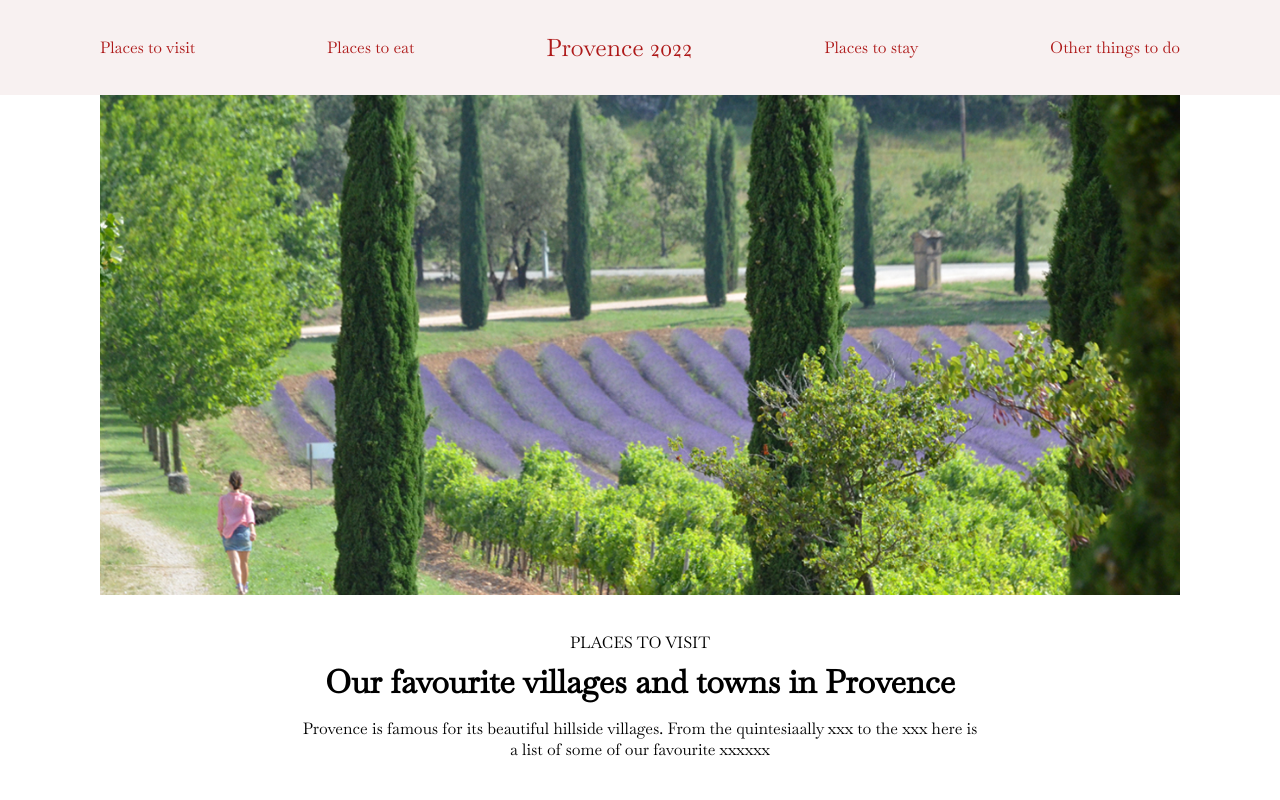
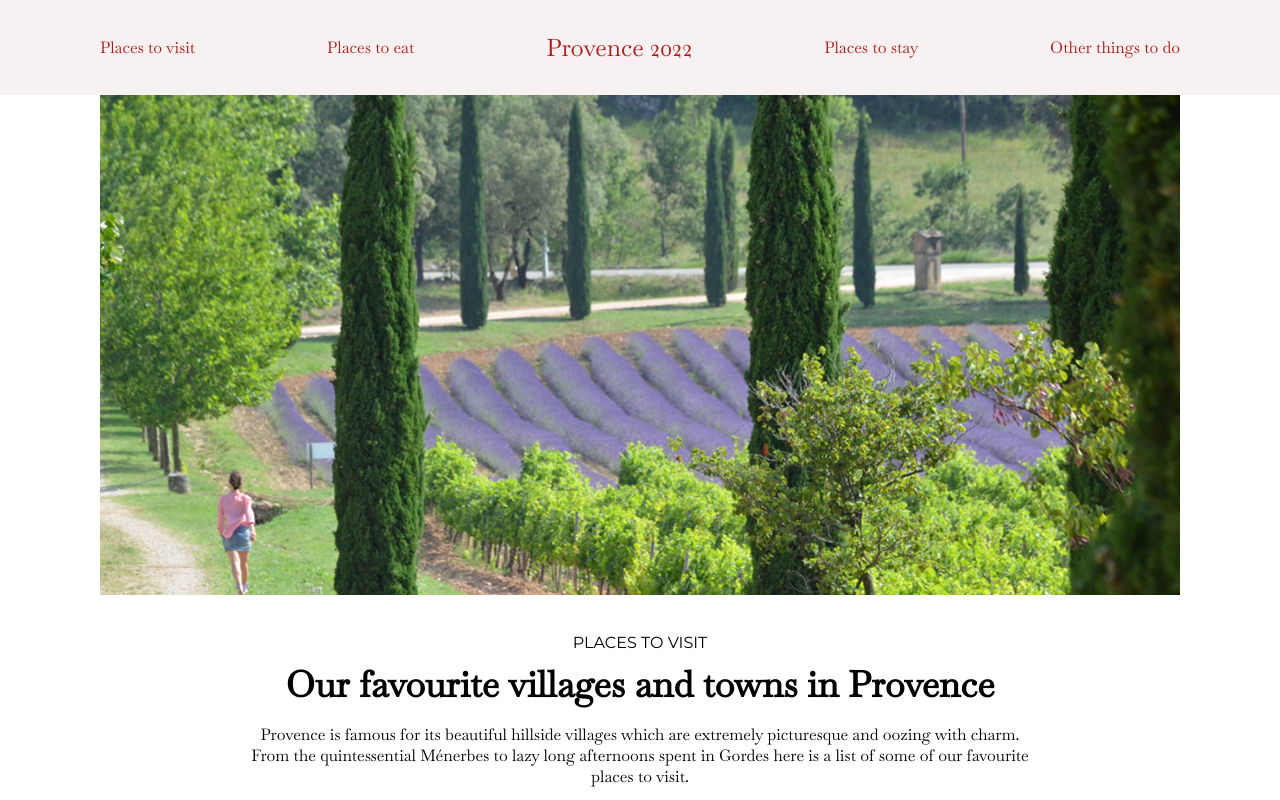
Before and after one commit to chrisjgilbert/wedding-website, a Next.js app: page /places-to-visit in a window 1280 px wide. Shown: the top 800 px of the page. Built offline with nearby package versions, Linux system fonts and the light colour scheme.

Commit message:
Style page header

```diff
--- a/components/pageHeader.js
+++ b/components/pageHeader.js
@@ -1,14 +1,11 @@
-import styles from "../styles/components/PageHeader.module.css"
+import styles from "../styles/components/PageHeader.module.css";
 
-export default function PageHeader() {
-    return (
-        <div className={styles.container}>
-            <span className={styles.topic}>Places to visit</span>
-            <h1 className={styles.h1}>Our favourite villages and towns in Provence</h1>
-            <p>
-                Provence is famous for its beautiful hillside villages.
-                From the quintesiaally xxx to the xxx here is a list of some of our favourite xxxxxx
-            </p>
-        </div>
-    )
+export default function PageHeader({ span, h1, p }) {
+  return (
+    <div className={styles.container}>
+      <span>{span}</span>
+      <h1>{h1}</h1>
+      <p>{p}</p>
+    </div>
+  );
 }
--- a/pages/places-to-visit.js
+++ b/pages/places-to-visit.js
@@ -11,7 +11,11 @@ export default function PlacesToVisit() {
     <>
       <HeroImage />
       <Container>
-        <PageHeader />
+        <PageHeader
+          span="Places to visit "
+          h1="Our favourite villages and towns in Provence"
+          p="Provence is famous for its beautiful hillside villages which are extremely picturesque and oozing with charm. From the quintessential Ménerbes to lazy long afternoons spent in Gordes here is a list of some of our favourite places to visit."
+        />
         <ListContainer>
           {content.map((c) => (
             <Recommendation key={c.title} {...c} />
--- a/styles/components/PageHeader.module.css
+++ b/styles/components/PageHeader.module.css
@@ -1,14 +1,21 @@
 .container {
-	padding: 0 2rem;
-    max-width: 750px;
-	margin: auto;
-	text-align: center;
+  padding: 0 2rem;
+  margin: auto;
+  text-align: center;
 }
 
-.topic {
-	text-transform: uppercase;
+.container span {
+  text-transform: uppercase;
+  font-family: "Montserrat";
+  font-weight: 400;
 }
 
-.h1  {
-    margin: 0.5rem 0 1rem 0;
+.container h1 {
+  font-size: 2.25rem;
+  margin: 0.5rem 0 1rem 0;
 }
+
+.container p {
+  max-width: 800px;
+  margin: auto;
+}
```
